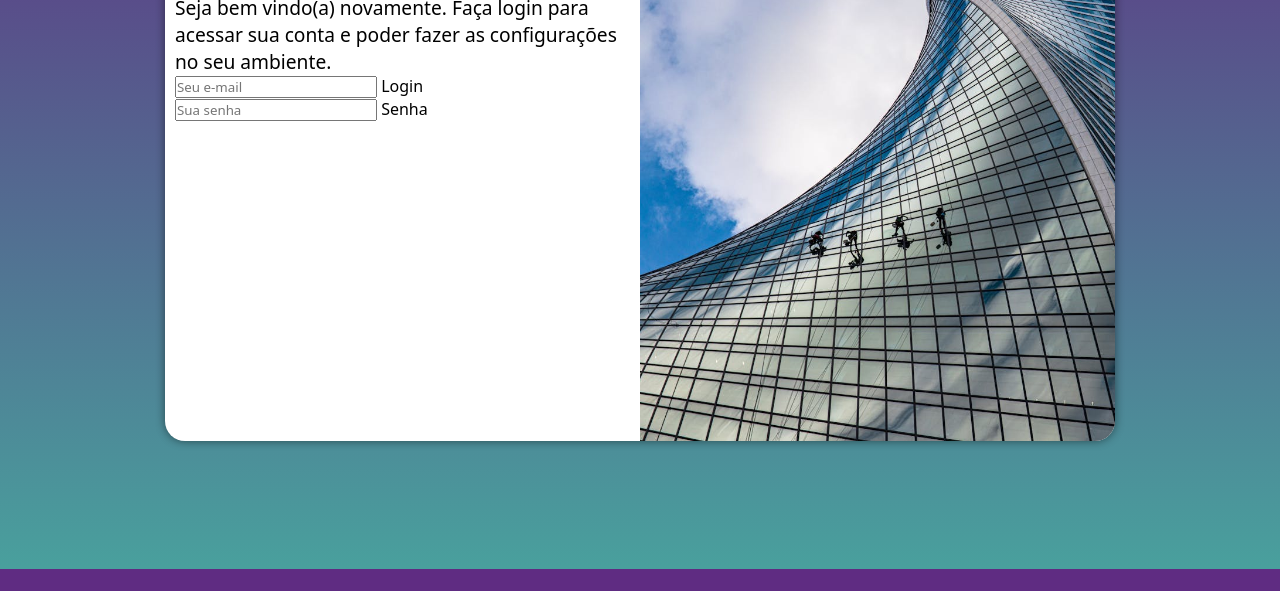
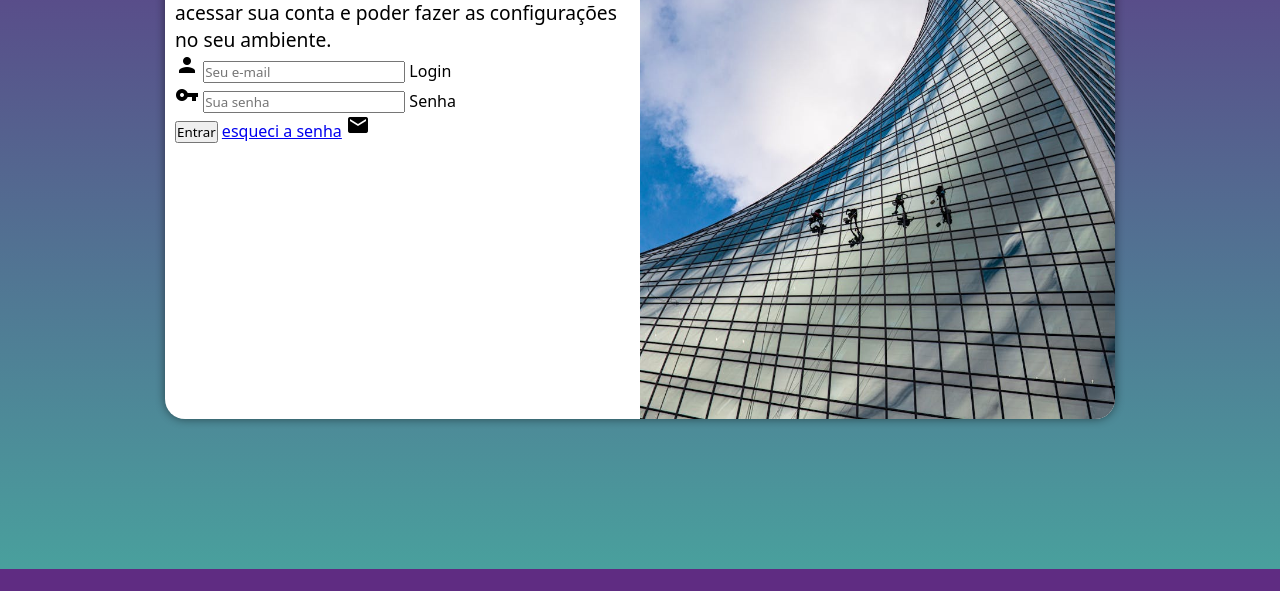
Before and after one commit to marcuscoelho-infra/projeto-login, a plain HTML site: page index.html in a window 1280 px wide. Shown: the part 231-822 px from the top of the page. After the commit the page ends 800 px from the top, so only its background shows below. Drawn offline with Linux system fonts and the light colour scheme.

Commit message:
Adicionei o formulario

```diff
--- a/index.html
+++ b/index.html
@@ -5,7 +5,6 @@
     <meta name="viewport" content="width=device-width, initial-scale=1.0">
     <title>Login</title>
     <link href="https://fonts.googleapis.com/icon?family=Material+Icons" rel="stylesheet">
-      rel="stylesheet">
     <link rel="stylesheet" href="estilos/style.css">
     <link rel="stylesheet" href="estolos/media-query.css">
 </head>
@@ -19,20 +18,27 @@
             <div id="formulario">
                 <h1>Login</h1>
                 <p>Seja bem vindo(a) novamente. Faça login para acessar sua conta e poder fazer as configurações no seu ambiente.</p>
-                <form action="login.php" method="post">
+                <form action="login.php" method="post" autocomplete="on">
                     <div class="campo">
 
-                        <input type="email" name="login" id="ilogin" placeholder="Seu e-mail">
+                        <span class="material-icons">person</span>
+
+                        <input type="email" name="login" id="ilogin" placeholder="Seu e-mail" autocomplete="email">
 
                         <label for="ilogin">Login</label>
 
                     </div>
                     <div class="campo">
 
-                        <input type="password" name="senha" id="isenha" placeholder="Sua senha">
+                        <span class="material-icons">vpn_key</span>
+
+                        <input type="password" name="senha" id="isenha" placeholder="Sua senha" autocomplete="current-password">
 
                         <label for="isenha">Senha</label>
                     </div>
+                    <input type="submit" value="Entrar">
+                    <a href="esqueci.html">esqueci a senha</a>
+                        <i class="material-icons">mail</i>
 
                 </form>
             </div>
```
